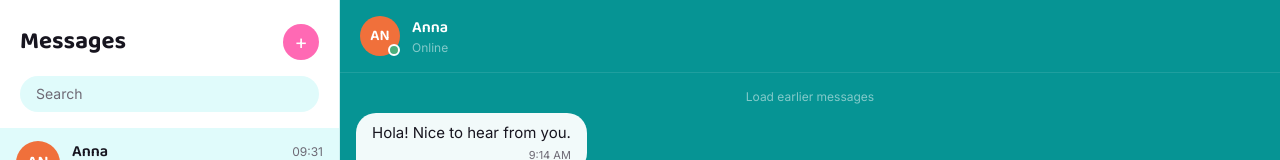
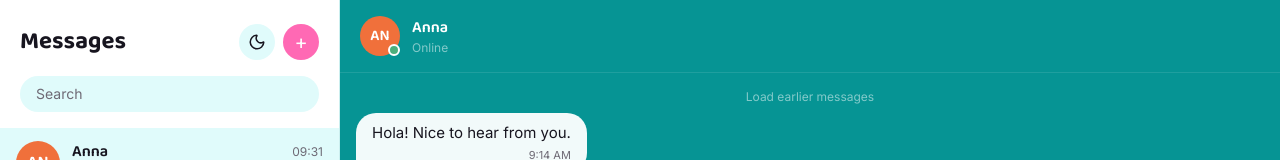
Before and after one commit to Aryaman-Singh0912/Real-Time-Chat-App, a React (Vite) app in the folder frontend/: page /chat in a window 1280 px wide. Shown: the top 160 px of the page. Built offline with nearby package versions, Linux system fonts and the light colour scheme.

Commit message:
Add dark mode toggle

```diff
--- a/frontend/package.json
+++ b/frontend/package.json
@@ -10,6 +10,7 @@
     "preview": "vite preview"
   },
   "dependencies": {
+    "lucide-react": "^1.41.0",
     "react": "^19.2.8",
     "react-dom": "^19.2.8",
     "react-router-dom": "^7.18.3"
--- a/frontend/src/components/Sidebar.jsx
+++ b/frontend/src/components/Sidebar.jsx
@@ -1,10 +1,18 @@
 import ConversationListItem from "./ConversationListItem";
+import ThemeToggle from "./ThemeToggle";
 
-export default function Sidebar({ conversations, activeId, onSelect, onAddContactClick }) {
+export default function Sidebar({
+  conversations,
+  activeId,
+  onSelect,
+  onAddContactClick,
+}) {
   return (
     <aside className="w-full sm:w-[340px] shrink-0 h-full bg-paper border-r border-mist flex flex-col">
       <div className="px-5 pt-6 pb-4 flex items-center justify-between">
         <h1 className="font-display font-bold text-2xl text-ink">Messages</h1>
+        <div className="flex items-center gap-2">
+          <ThemeToggle />
           <button
             onClick={onAddContactClick}
             title="Add contact"
@@ -12,6 +20,7 @@ export default function Sidebar({ conversations, activeId, onSelect, onAddContac
           >
             +
           </button>
+        </div>
       </div>
 
       <div className="px-5 pb-4">
--- /dev/null
+++ b/frontend/src/components/ThemeToggle.jsx
@@ -0,0 +1,16 @@
+import { Moon, Sun } from "lucide-react";
+import { useTheme } from "../hooks/useTheme";
+
+export default function ThemeToggle() {
+  const { theme, toggleTheme } = useTheme();
+
+  return (
+    <button
+      onClick={toggleTheme}
+      title={theme === "dark" ? "Switch to light mode" : "Switch to dark mode"}
+      className="w-9 h-9 rounded-full bg-cloud text-ink flex items-center justify-center hover:bg-mist transition-colors"
+    >
+      {theme === "dark" ? <Sun size={18} /> : <Moon size={18} />}
+    </button>
+  );
+}
--- /dev/null
+++ b/frontend/src/hooks/useTheme.js
@@ -0,0 +1,29 @@
+import { useState, useEffect, useCallback } from "react";
+
+function getInitialTheme() {
+  const stored = localStorage.getItem("theme");
+  if (stored === "dark" || stored === "light") return stored;
+  return window.matchMedia("(prefers-color-scheme: dark)").matches
+    ? "dark"
+    : "light";
+}
+
+export function useTheme() {
+  const [theme, setTheme] = useState(getInitialTheme);
+
+  useEffect(() => {
+    const root = document.documentElement;
+    if (theme === "dark") {
+      root.classList.add("dark");
+    } else {
+      root.classList.remove("dark");
+    }
+    localStorage.setItem("theme", theme);
+  }, [theme]);
+
+  const toggleTheme = useCallback(() => {
+    setTheme((current) => (current === "dark" ? "light" : "dark"));
+  }, []);
+
+  return { theme, toggleTheme };
+}
--- a/frontend/src/index.css
+++ b/frontend/src/index.css
@@ -1,6 +1,30 @@
 @tailwind base;
 @tailwind components;
 @tailwind utilities;
+
+:root {
+  --color-ink: 23 21 31;
+  --color-paper: 255 255 255;
+  --color-cloud: 224 251 251;
+  --color-ember: 255 105 180;
+  --color-ember-dark: 225 79 156;
+  --color-lagoon: 0 240 255;
+  --color-teal: 6 148 148;
+  --color-slate: 110 106 117;
+  --color-moss: 76 175 125;
+  --color-mist: 203 239 239;
+}
+
+.dark {
+  --color-ink: 237 238 242;
+  --color-paper: 18 26 27;
+  --color-cloud: 11 20 21;
+  --color-ember: 255 126 194;
+  --color-ember-dark: 255 154 207;
+  --color-teal: 5 38 38;
+  --color-slate: 159 180 180;
+  --color-mist: 29 43 44;
+}
 
 * {
   box-sizing: border-box;
@@ -15,8 +39,8 @@ body,
 body {
   margin: 0;
   font-family: "Inter", sans-serif;
-  background-color: #F1ECE1;
-  color: #17151F;
+  background-color: rgb(var(--color-cloud));
+  color: rgb(var(--color-ink));
 }
 
 /* thin, unobtrusive scrollbars for the message list / sidebar */
@@ -28,7 +52,7 @@ body {
   border-radius: 999px;
 }
 .thin-scroll.light::-webkit-scrollbar-thumb {
-  background-color: rgba(23, 21, 31, 0.15);
+  background-color: rgb(var(--color-ink) / 0.15);
 }
 
 @keyframes bounce-dot {
--- a/frontend/tailwind.config.js
+++ b/frontend/tailwind.config.js
@@ -1,19 +1,20 @@
 /** @type {import('tailwindcss').Config} */
 export default {
+  darkMode: "class",
   content: ["./index.html", "./src/**/*.{js,jsx}"],
   theme: {
     extend: {
       colors: {
-        ink: "#17151F", // near-black - headings, body text (back to black, as requested)
-        paper: "#FFFFFF", // cards, light surfaces
-        cloud: "#E0FBFB", // app backdrop, pale cyan tint
-        ember: "#FF69B4", // primary accent - outgoing bubbles, buttons
-        "ember-dark": "#E14F9C",
-        lagoon: "#00F0FF", // secondary accent
-        teal: "#069494", // NEW - dark chat window / button background
-        slate: "#6E6A75", // muted text
-        moss: "#4CAF7D", // online indicator - status color, not a brand color
-        mist: "#CBEFEF", // borders / dividers on light surfaces
+        ink: "rgb(var(--color-ink) / <alpha-value>)",
+        paper: "rgb(var(--color-paper) / <alpha-value>)",
+        cloud: "rgb(var(--color-cloud) / <alpha-value>)",
+        ember: "rgb(var(--color-ember) / <alpha-value>)",
+        "ember-dark": "rgb(var(--color-ember-dark) / <alpha-value>)",
+        lagoon: "rgb(var(--color-lagoon) / <alpha-value>)",
+        teal: "rgb(var(--color-teal) / <alpha-value>)",
+        slate: "rgb(var(--color-slate) / <alpha-value>)",
+        moss: "rgb(var(--color-moss) / <alpha-value>)",
+        mist: "rgb(var(--color-mist) / <alpha-value>)",
       },
       fontFamily: {
         display: ["'Baloo 2'", "sans-serif"],
```
Also changed, not shown: 1 other file (tests, documents, lock files or other folders). Lines whose indentation alone changed are shown as unchanged.
